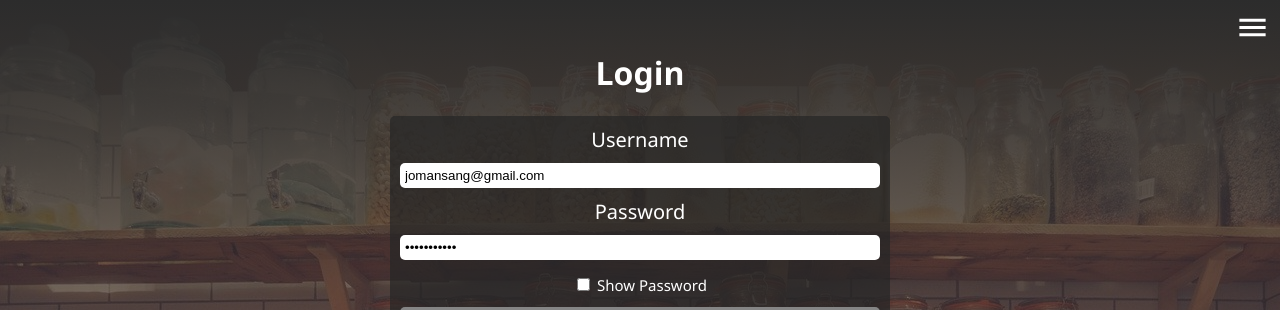
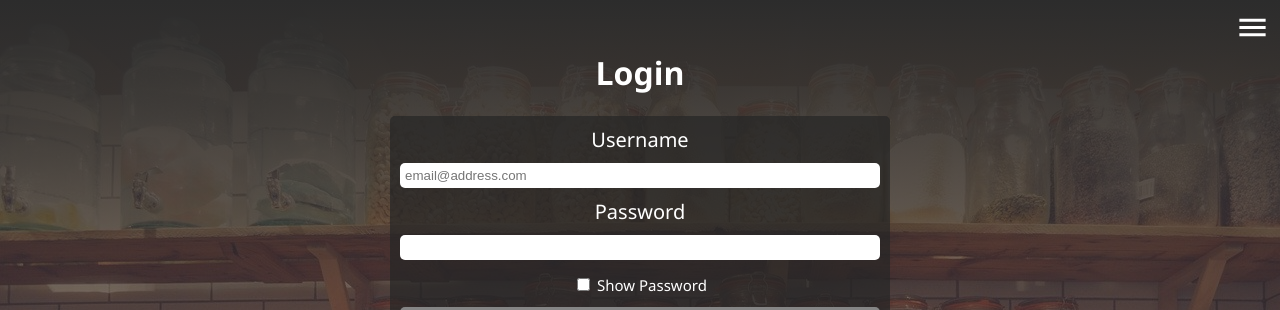
Before and after one commit to MannyJo/manny-mgmt, a React (Create React App) app: page /storage in a window 1280 px wide. Shown: the top 310 px of the page. Built offline with nearby package versions, Linux system fonts and the light colour scheme.

Commit message:
remove preset id and password

```diff
--- a/src/components/Login/Login.js
+++ b/src/components/Login/Login.js
@@ -6,8 +6,8 @@ import axios from 'axios';
 const Login = props => {
 
     const DEFAULT_INFO = {
-        username: 'jomansang@gmail.com',
-        password: 'password123'
+        username: '',
+        password: ''
     };
 
     const [ isLogin, setIsLogin ] = useState(true);
```
